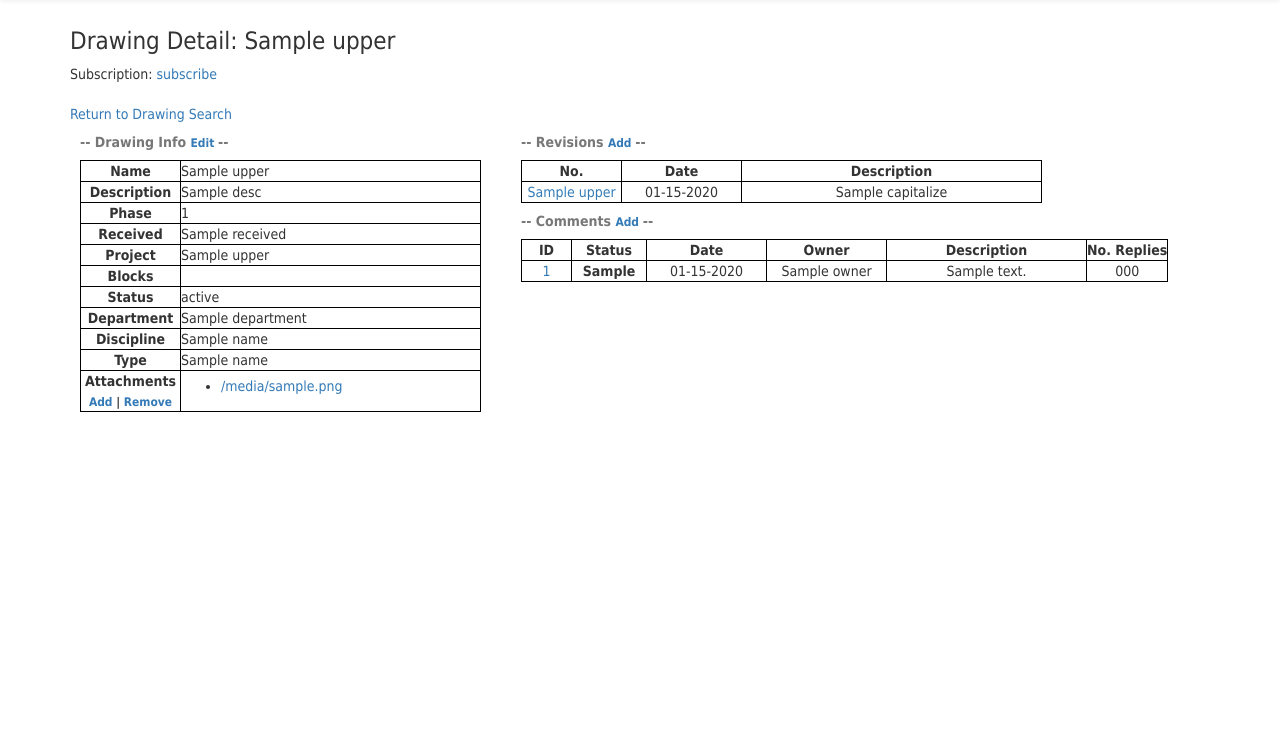
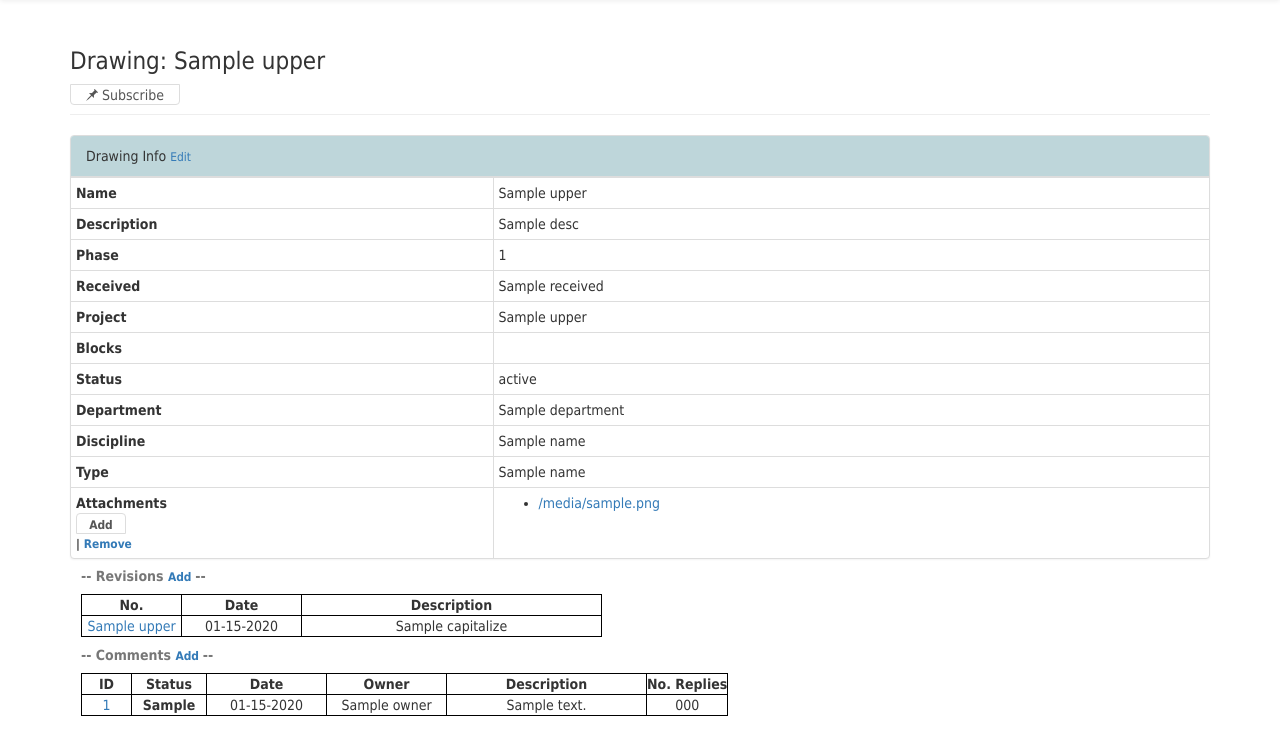
Before and after one commit to jaemk/drc, a Django app: template tracking/templates/tracking/drawing_detail.html in a window 1280 px wide. Shown: the part 52-800 px from the top of the page. Run offline with Django 3.2, Linux system fonts and the light colour scheme; the template is opened without the code that fills it: most values are stand-ins (such as "Sample title", 1, 10 or a date in 2020); some libraries are stand-ins or nearby versions.

Commit message:
style drawing detail page

```diff
--- a/static/tracking/css/tracking.css
+++ b/static/tracking/css/tracking.css
@@ -64,7 +64,6 @@ body {
 #id-link {
     text-align: center;
     padding: 0px 5px;
-/*    width:3em;*/
     height:1.5em;
 }
 #id-link:hover {
--- a/tracking/templates/tracking/drawing_detail.html
+++ b/tracking/templates/tracking/drawing_detail.html
@@ -2,36 +2,53 @@
 
 {% block content %}
 
-<div>
-<h3> Drawing Detail: {{ drawing.name.upper }} </h3>Subscription: <a href="{% url 'tracking:subscribe_drawing' drawing_name=drawing.name go_to='drawing' %}"> {% if subscribed %} unsubscribe {% else %} subscribe {% endif %}</a>
+<div class="page-header">
+    <h3> Drawing: {{ drawing.name.upper }}
+        {% if subscribed %}
+            <small><span class="glyphicon glyphicon-pushpin"></span></small>
+        {% endif %}
+    </h3>
+    <a id="id-link" class="list-group-item"  href="{% url 'tracking:subscribe_drawing' drawing_name=drawing.name go_to='drawing' %}"
+        {% if subscribed %}
+            style="width:130px;"
+        {% else %}
+            style="width:110px;"
+        {% endif %}>
+        <small><span class="glyphicon glyphicon-pushpin"></span></small>
+        {% if subscribed %}
+             Unsubscribe
+        {% else %}
+             Subscribe
+        {% endif %}
+    </a>
 </div>
-<br/>
-<a href="{% url 'tracking:drawing_search' %}">Return to Drawing Search</a>
-<br/>
-<!-- <a href="javascript:history.go(-1);">Return to results</a> -->
 
-
-<table class="info-table">
-    <col width=100>
-    <col width=300>
-    <caption><strong> -- Drawing Info <a href="{% url 'tracking:drawing_edit' drawing.name %}"><small> Edit </small></a>-- </strong></caption>
+<div class="panel panel-default">
+    <div id="flat-panel" class="panel-heading"> Drawing Info <a href="{% url 'tracking:drawing_edit' drawing.name %}"><small> Edit </small></a></div>
+    <div class="table-responsive">
+        <table class="table table-hover table-condensed table-bordered">
             {% include 'tracking/drawing_info_table.html' %}
-
-    <tr><th> Attachments <a href="{% url 'tracking:add_attachment' item_type='drawing' item_id=drawing.id %}" ><small> Add </a>|<a href="{% url 'tracking:remove_attachment' item_type='drawing' item_id=drawing.id %}"> Remove </small></a></th>  <td>
+            <tr>
+                <th> Attachments
+                    <a id="id-link" class="list-group-item" style="width:50px;" href="{% url 'tracking:add_attachment' item_type='drawing' item_id=drawing.id %}" ><small> Add </a>
+                    |<a href="{% url 'tracking:remove_attachment' item_type='drawing' item_id=drawing.id %}"> Remove </small></a>
+                </th>
+                <td>
                     {% if drawing.attachments %}
                         <ul>
                         {% for attch in drawing.attachments %}
-        <li><a target="_blank" href="{% url 'tracking:serve_attachment' file_type='drawing' file_id=attch.id %}">{{attch.filename}}</a></li>
+                            <li>
+                                <a target="_blank" href="{% url 'tracking:serve_attachment' file_type='drawing' file_id=attch.id %}">{{attch.filename}}</a></li>
                         {% endfor %}
                         </ul>
-
                     {% else %}
                         None
-
                     {% endif %}
-    </td></tr>
+                </td>
+            </tr>
 
         </table>
+    </div>
 
 
 <table class="info-table rev-table">
```
Lines whose indentation alone changed are shown as unchanged.
